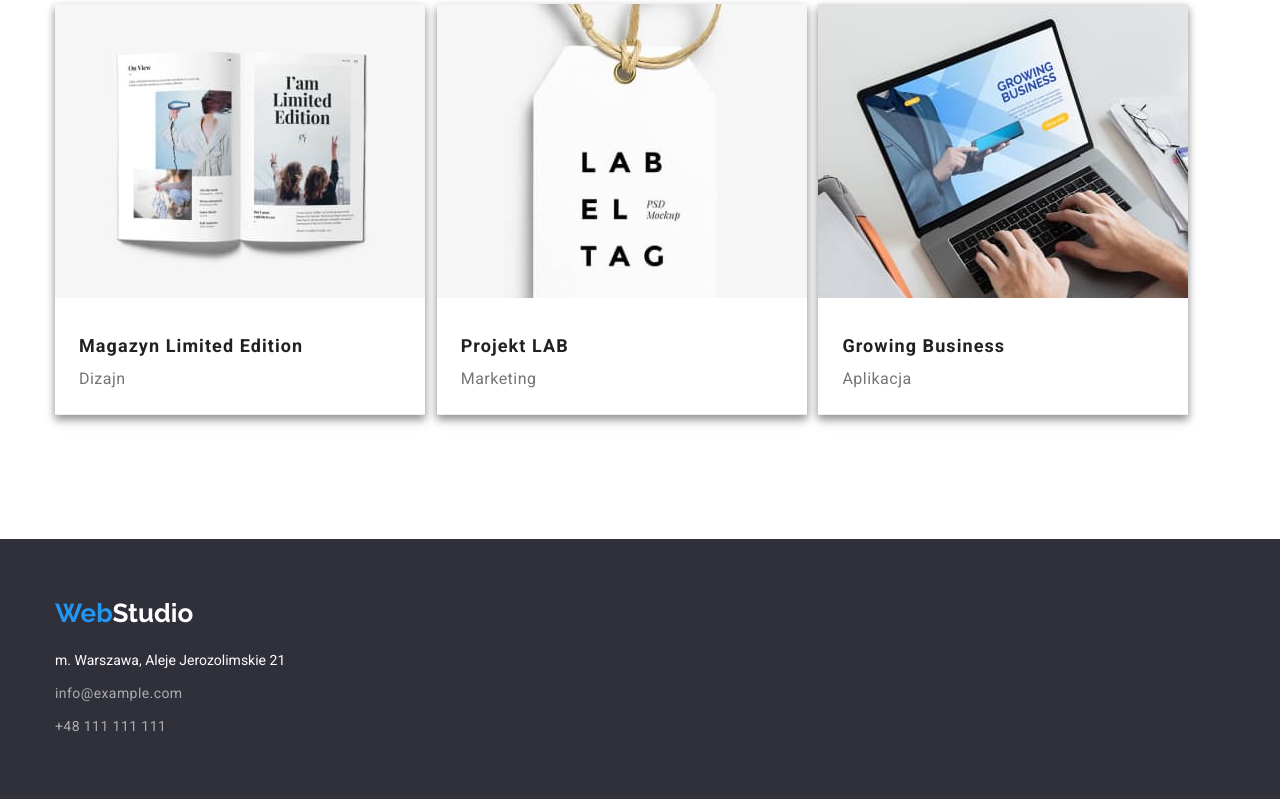
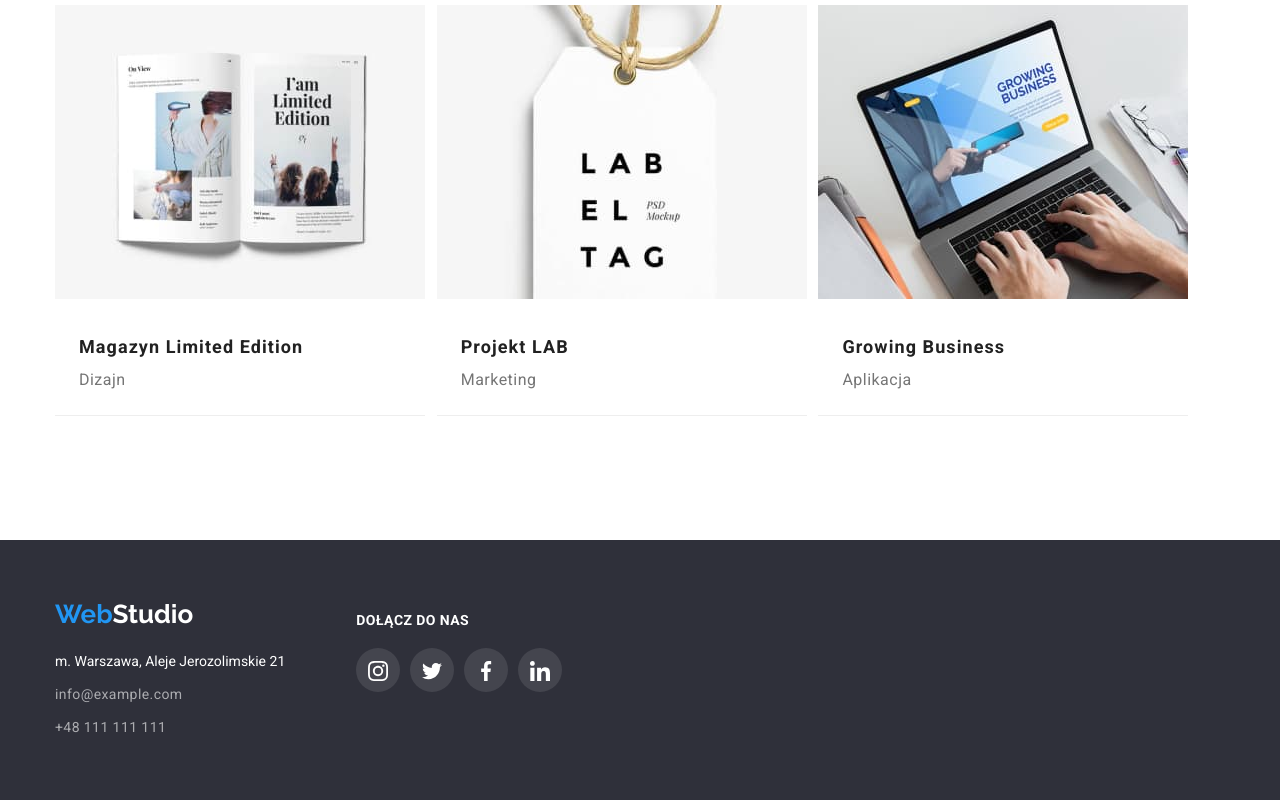
Before and after one commit to rybaktheprophet/goit-markup-hw-04, a plain HTML site: page portfolio.html in a window 1280 px wide. Shown: the part 1123-1923 px from the top of the page. Drawn offline with Linux system fonts and the light colour scheme.

Commit message:
updated footer and portfolio styling

```diff
--- a/css/styles.css
+++ b/css/styles.css
@@ -46,13 +46,7 @@ header {
   font-weight: 500;
   font-size: 14px;
   text-decoration: none;
-  /* margin-bottom: 0px;
-  border: 0px;
-  display: flex;
-  justify-content: center;
-  align-items: center;
-  width: 100%;
-  border-bottom: 1px solid #ececec; */
+  border-bottom: 1px solid #ececec;
 }
 
 a:link {
@@ -110,8 +104,8 @@ h1 {
 
 .main-title {
   color: #fff;
-  /* background-color: var(--background-black); */
-  margin-top: 0px;
+  max-width: 1600px;
+  margin: 0 auto;
   font-weight: 900;
   line-height: 1.16;
   text-align: center;
@@ -126,7 +120,7 @@ h1 {
     url(../images/home/Img.jpg);
   background-repeat: no-repeat;
   background-position: center;
-  background-size: contain;
+  background-size: cover;
 }
 
 .container > .main-header-container {
@@ -137,8 +131,6 @@ h1 {
 .btn {
   color: #fff;
   background-color: var(--project-blue);
-
-  /* box-shadow: 0px 4px 4px rgba(0, 0, 0, 0.15); */
   border: 0px;
   border-radius: 4px;
 
@@ -162,8 +154,6 @@ h1 {
   text-align: center;
   padding: 6px 22px;
   letter-spacing: 0.03em;
-  box-shadow: 0px 3px 1px rgba(0, 0, 0, 0.1), 0px 1px 2px rgba(0, 0, 0, 0.08),
-    0px 2px 2px rgba(0, 0, 0, 0.12);
   border-radius: 4px;
   color: var(--project-black);
   background-color: #f5f4fa;
@@ -261,8 +251,6 @@ h2 {
 .team-member {
   background-color: #fff;
   background: #ffffff;
-  /* material shadow v1 */
-
   box-shadow: 0px 1px 3px rgba(0, 0, 0, 0.12), 0px 1px 1px rgba(0, 0, 0, 0.14),
     0px 2px 1px rgba(0, 0, 0, 0.2);
   border-radius: 0px 0px 4px 4px;
@@ -367,6 +355,57 @@ footer {
   color: var(--project-blue);
 }
 
+.footer-content {
+  padding: 60px 0;
+  display: flex;
+}
+
+.footer-container {
+  margin-right: 70px;
+}
+
+.footer-social {
+  padding-top: 12px;
+}
+
+.footer-social h3 {
+  font-weight: 700;
+  font-size: 14px;
+  letter-spacing: 0.03em;
+  color: var(--primary-white);
+  text-transform: uppercase;
+  margin-bottom: 20px;
+}
+
+.footer-social-links {
+  display: flex;
+  list-style: none;
+  justify-content: space-between;
+  gap: 10px;
+  padding-left: 0;
+  margin: 0;
+  fill: var(--primary-white);
+}
+
+.footer-social-links li {
+  height: 44px;
+  width: 44px;
+  border-radius: 50%;
+  display: flex;
+  justify-content: center;
+  align-items: center;
+  background: rgba(255, 255, 255, 0.1);
+}
+
+.footer-social-links li:hover {
+  background-color: var(--project-blue);
+  transition: all 0.3s;
+}
+
+footer svg {
+  margin-top: 5px;
+}
+
 .portfolio-project {
   font-size: 16px;
   line-height: 1.88;
@@ -376,9 +415,11 @@ footer {
   color: #757575;
   background: #ffffff;
   border-bottom: 1px solid #eeeeee;
+}
 
-  filter: drop-shadow(0px 4px 4px rgba(0, 0, 0, 0.25))
-    drop-shadow(0px 4px 4px rgba(0, 0, 0, 0.25));
+.portfolio-project:hover,
+.portfolio-project:focus {
+  filter: drop-shadow(0px 4px 4px rgba(0, 0, 0, 0.25));
 }
 
 .portfolio-project figcaption {
@@ -402,10 +443,6 @@ footer {
   margin: 0 auto;
   padding: 0 15px;
   justify-content: center;
-}
-
-.footer-content {
-  padding: 60px 0;
 }
 
 address {
--- a/portfolio.html
+++ b/portfolio.html
@@ -17,7 +17,9 @@
     <header>
       <div class="container">
         <div style="display: flex; align-items: center">
-          <a href="" class="logo">Web<span class="black">Studio</span></a>
+          <a href="./index.html" class="logo"
+            >Web<span class="black">Studio</span></a
+          >
           <nav class="header-nav">
             <a href="./index.html" class="main-font-color">Agencja</a>
             <a href="./portfolio.html" class="project-blue">Portfolio</a>
@@ -198,7 +200,10 @@
     <footer>
       <div class="container">
         <div class="footer-content">
-          <a href="" class="logo">Web<span class="white">Studio</span></a>
+          <div class="footer-container">
+            <a href="./index.html" class="logo"
+              >Web<span class="white">Studio</span></a
+            >
             <address>m. Warszawa, Aleje Jerozolimskie 21</address>
             <a
               href="mailto:info@example.com"
@@ -206,7 +211,44 @@
               id="footer-email"
               >info@example.com</a
             >
-          <a href="tel:+48111111111" class="footer-contact">+48 111 111 111</a>
+
+            <a href="tel:+48111111111" class="footer-contact"
+              >+48 111 111 111</a
+            >
+          </div>
+          <div class="footer-social">
+            <h3>Dołącz do nas</h3>
+            <ul class="footer-social-links">
+              <li>
+                <a href="#"
+                  ><svg width="20" height="20">
+                    <use href="./images/icons.svg#icon-instagram-2"></use>
+                  </svg>
+                </a>
+              </li>
+              <li>
+                <a href="#"
+                  ><svg width="20" height="20">
+                    <use href="./images/icons.svg#icon-twitter-1"></use>
+                  </svg>
+                </a>
+              </li>
+              <li>
+                <a href="#"
+                  ><svg width="20" height="20">
+                    <use href="./images/icons.svg#icon-facebook-1"></use>
+                  </svg>
+                </a>
+              </li>
+              <li>
+                <a href="#"
+                  ><svg width="20" height="20">
+                    <use href="./images/icons.svg#icon-linkedin-1"></use>
+                  </svg>
+                </a>
+              </li>
+            </ul>
+          </div>
         </div>
       </div>
     </footer>
```
Also changed, not shown: index.html (+45 -3 lines). Lines whose indentation alone changed are shown as unchanged.
